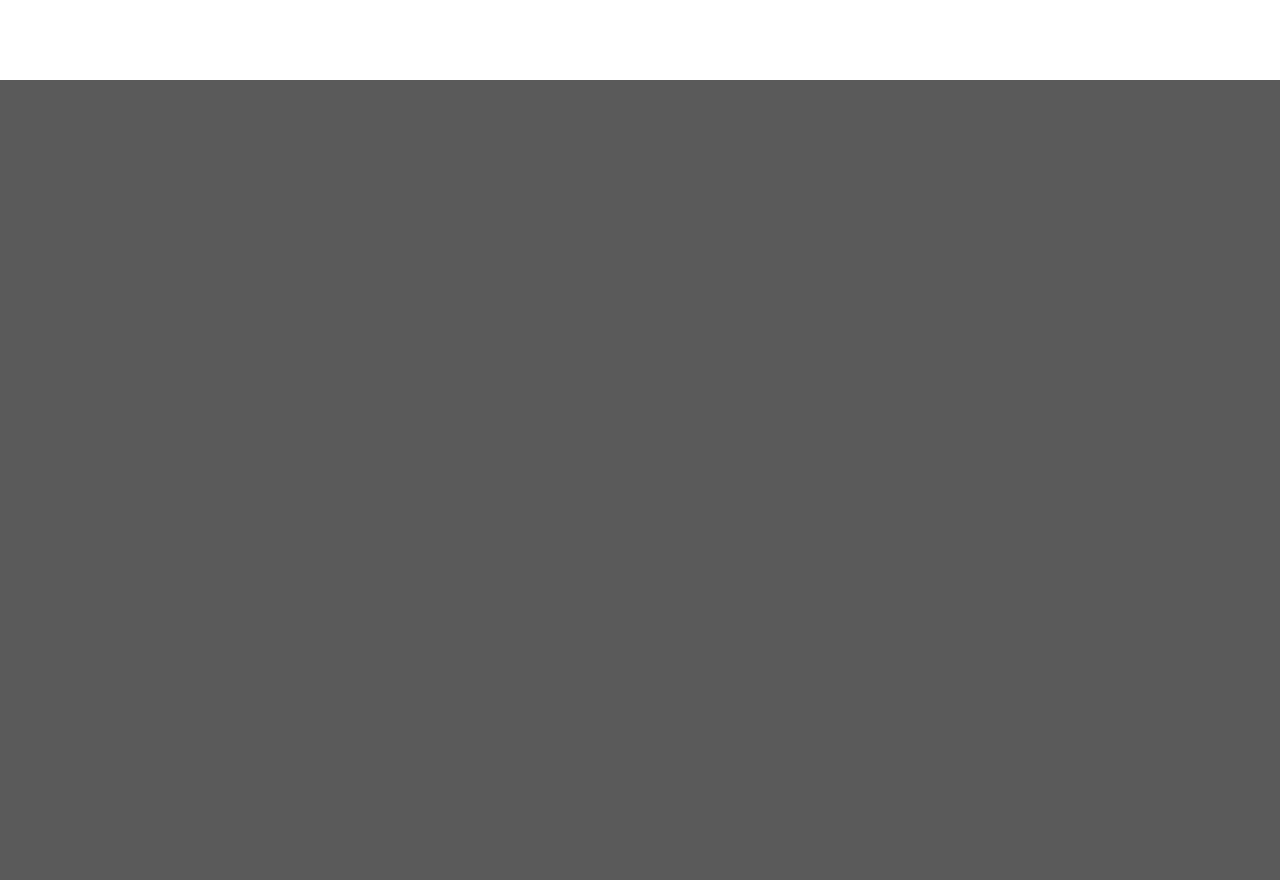
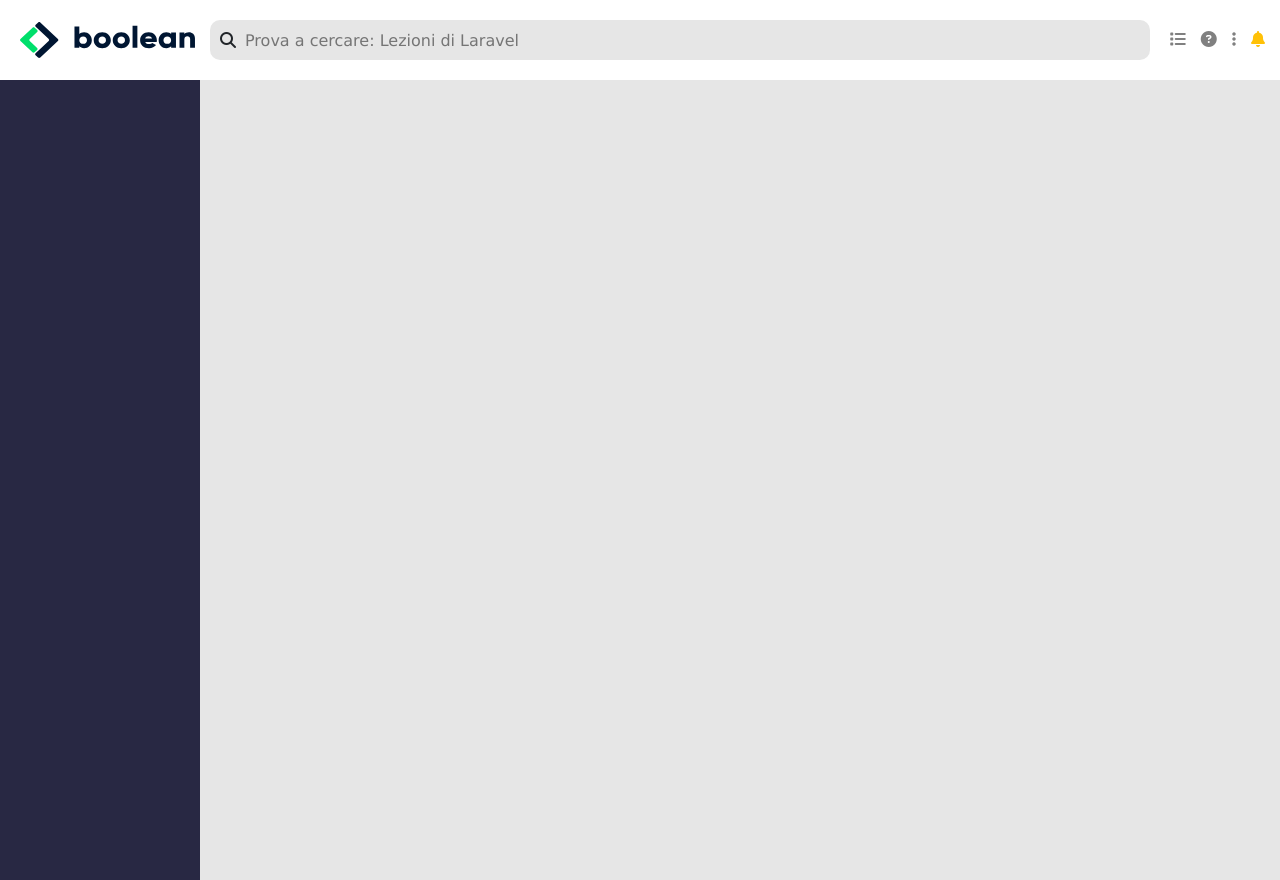
Before and after one commit to tsukigahara/html-css-bootstrap-dashboard, a plain HTML site: page index.html in a window 1280 px wide. Before the commit the page ends 800 px from the top, so only its background shows below. Drawn offline with nearby package versions, Linux system fonts and the light colour scheme.

Commit message:
added header and main content layout

```diff
--- a/css/style.css
+++ b/css/style.css
@@ -2,7 +2,13 @@
     margin: 0;
     border: 0;
     box-sizing: border-box;
-    font-family: Verdana, Geneva, Tahoma, sans-serif;
+    font-family: Verdana, FontAwesome, Tahoma, sans-serif;
+    font-family: ;
+}
+
+a {
+    text-decoration: none;
+    color: gray;
 }
 
 body {
@@ -14,9 +20,102 @@ body {
 
 header{
     width: 100%;
-    min-height: 80px;
     background-color: white;
-    color: aliceblue;
 }
 
-.sidebar
+nav {
+    height: 80px;
+    display: flex;
+    align-items: center;
+    justify-content: space-between;
+    padding: 10px;
+}
+
+.logo {
+    display: block;
+    width: 175px;
+    margin-left: 10px
+}
+
+
+.logo img {
+    width: 175px;
+    height: 100%;
+}
+
+.searchbar {
+    margin: 0px 15px;
+    position: relative;
+    flex-grow: 2;
+}
+
+.searchbar i {
+    position: absolute;
+    top: 50%;
+    left: 10px;
+    translate: 0 -50%;
+}
+
+#search {
+    width: 100%;
+    height: 40px;
+    border-radius: 10px;
+    padding-left: 35px;
+    background-color: rgb(230, 230, 230);
+}
+
+.nav_buttonbox > a {
+    margin: 0px 5px;
+}
+
+/* .dropbox {
+    width: 100px;
+    height: 200px;
+    background-color: white;
+    display: flex;
+    flex-flow: column;
+    align-items: flex-start;
+    padding: 5px;
+} */
+
+.sidebar {
+    display: flex;
+    width: 200px;
+    height: 100vh;
+    background-color: rgb(40, 40, 67);
+}
+
+.main {
+    width: calc(100vw - 200px);
+    height: 100%;
+    float: right;
+    background-color: rgb(230, 230, 230);
+}
+
+
+@media screen and (max-width: 1200px){
+
+    .sidebar {
+        width: 80px;
+    }
+
+    .logo {
+        max-width: 50px;
+        overflow: hidden;
+    }
+
+
+}
+
+@media screen and (max-width: 450px){
+
+    .nav_buttonbox > a {
+        display: none;
+    }
+
+    .nav_buttonbox > a:last-of-type {
+        display: contents;
+    }
+
+
+}
--- a/index.html
+++ b/index.html
@@ -11,13 +11,52 @@
     <script src="https://cdn.jsdelivr.net/npm/@popperjs/core@2.11.6/dist/umd/popper.min.js" integrity="sha384-oBqDVmMz9ATKxIep9tiCxS/Z9fNfEXiDAYTujMAeBAsjFuCZSmKbSSUnQlmh/jp3" crossorigin="anonymous"></script>
     <script src="https://cdn.jsdelivr.net/npm/bootstrap@5.2.2/dist/js/bootstrap.min.js" integrity="sha384-IDwe1+LCz02ROU9k972gdyvl+AESN10+x7tBKgc9I5HFtuNz0wWnPclzo6p9vxnk" crossorigin="anonymous"></script>
     <link rel="stylesheet" href="css/style.css">
+    <link rel="shortcut icon" href="img/boolean.icon.png" type="image/x-icon">
 
 </head>
 <body>
     <header>
+        <nav>
+            <!-- logo -->
+            <a class="logo collapse-md" href="">
+                <img src="img/logo.svg" alt="">
+            </a>
+            <!-- searchbar -->
+            <div class="searchbar">
+                <i class="fa-search fa-solid"></i>
+                <input type="text" name="" id="search" placeholder="Prova a cercare: Lezioni di Laravel ">
+            </div>
+            <!-- nav right controls -->
+            <div class="nav_buttonbox">
+                <a href="">
+                    <i class="fa-list fa-solid"></i>
+                </a>
+                <a href="">
+                    <i class="fa-solid fa-circle-question"></i>
+                </a>
+                <a href="">
+                    <i class="fa-solid fa-ellipsis-vertical"></i>
+                </a>
+                <!-- button with dropdown -->
+                <a href="#nav_dropdown" data-bs-toggle="dropdown" role="button">
+                    <i class="fa-solid fa-bell text-warning"></i>
+                </a>
+                <!-- drowpdown contents -->
+                <ul id="nav_dropdown" class="dropdown-menu">
+                    <li><a class="dropdown-item" href="#">Lorem</a></li>
+                    <li><a class="dropdown-item" href="#">Lorem</a></li>
+                    <li><hr class="dropdown-divider"></li>
+                    <li><a class="dropdown-item" href="#">Lorem</a></li>
+                </ul>
+            </div>
+        </nav>
+    </header>
+    <div class="main">
 
-    </header>
-    <div class="sidebar"></div>
+    </div>
+    <div class="sidebar">
+
+    </div>
 
 </body>
 </html>
```
Also changed, not shown: img/boolean.icon.png (added), img/logo.svg (added), img/logo_mini.png (added).
